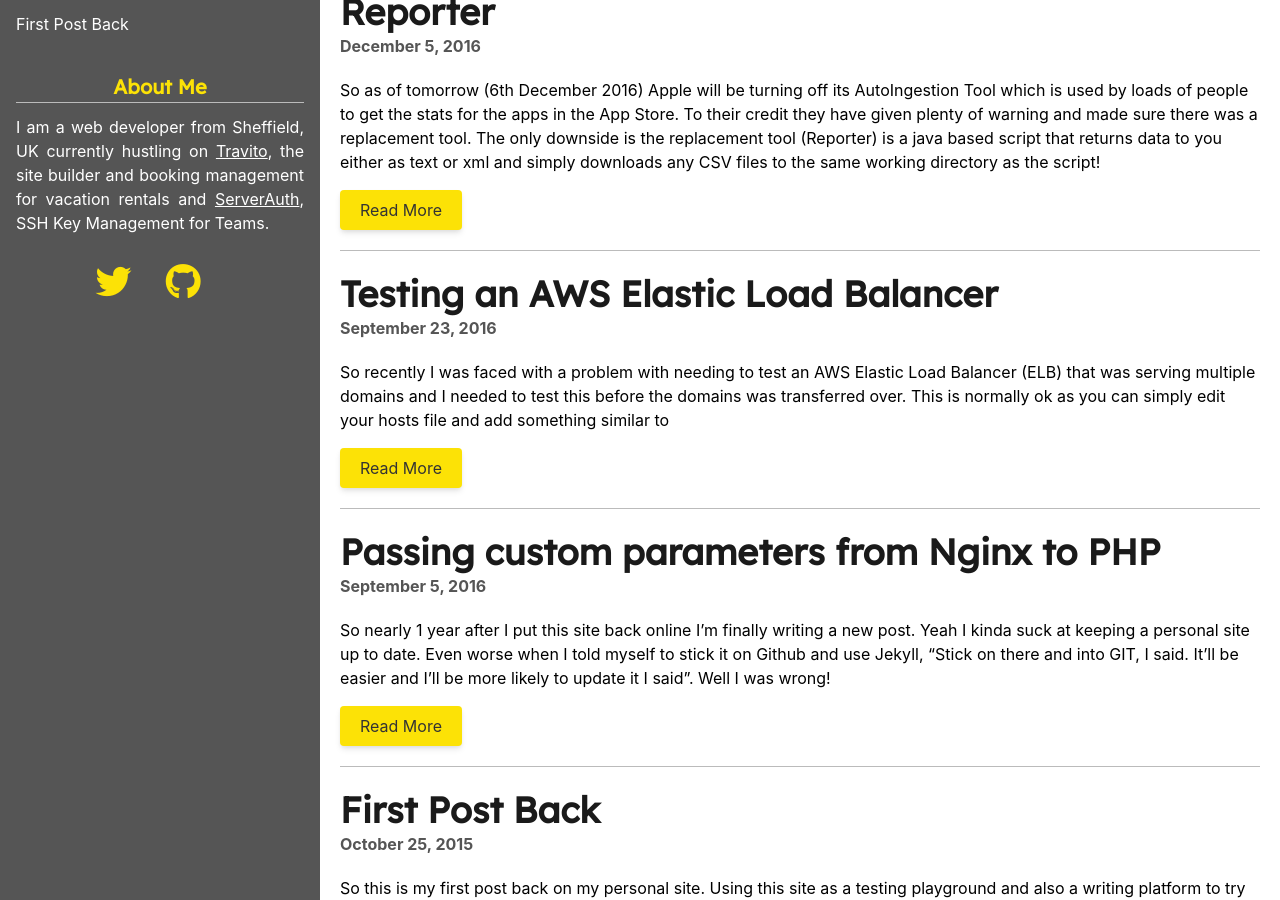
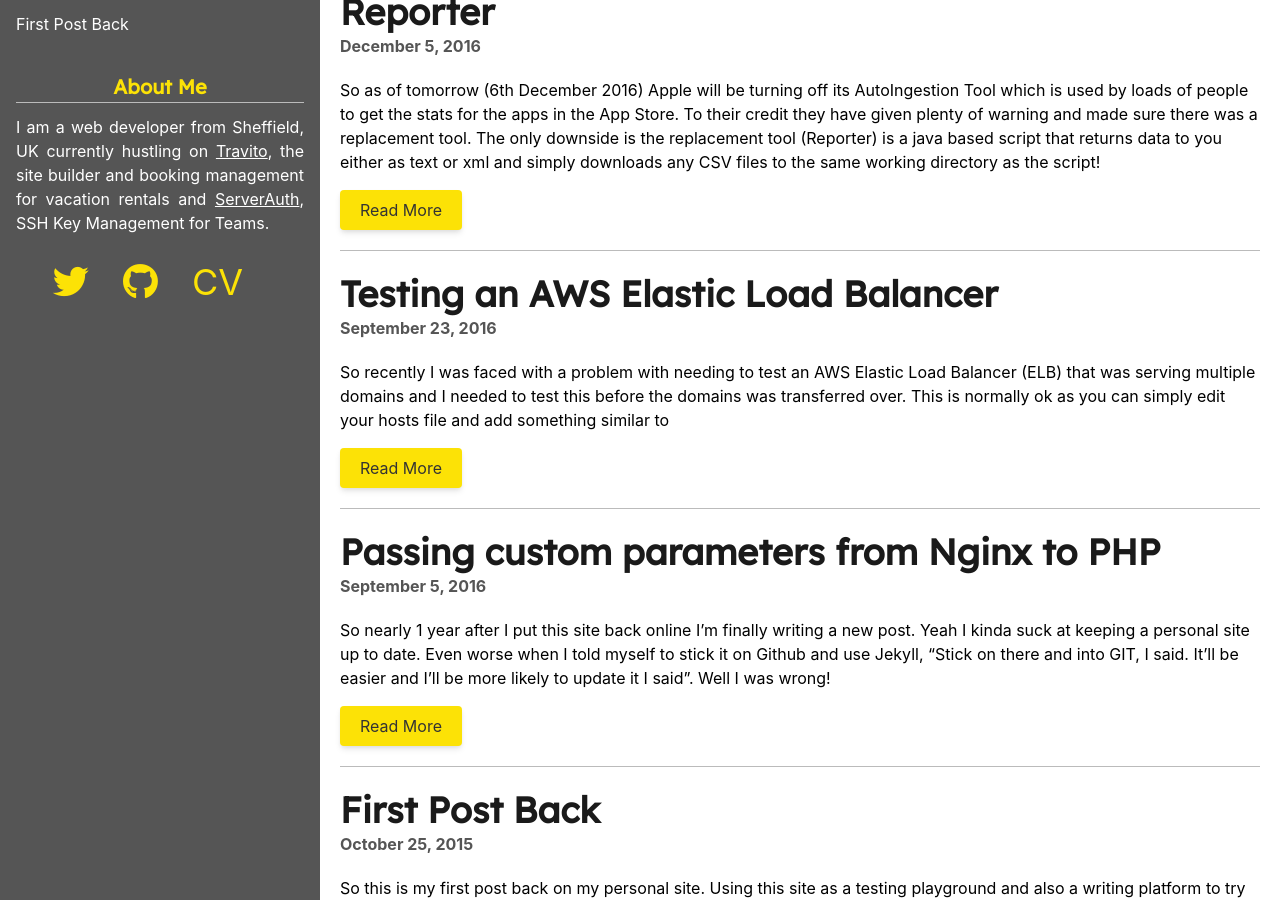
Before and after one commit to peakstoneuk/peakstoneuk.github.io, a Jekyll site: the page built from index.html, in a window 1280 px wide and 900 px high, scrolled down 584 px. Built offline with Jekyll 4.4.1, drawn with Linux system fonts in a browser that asks for light colours.

Commit message:
Update header.html

```diff
--- a/_includes/header.html
+++ b/_includes/header.html
@@ -14,6 +14,10 @@
 
                                 <a href="https://github.com/mikebarlow" target="_blank" class="text-md mr-4 text-yellow-500 hover:text-yellow-600 no-underline">
                                     <i class="fab fa-github"></i>
+                                </a>
+
+                                <a href="https://mikebarlow.co.uk/cv.pdf" target="_blank" class="text-md mr-4 text-yellow-500 hover:text-yellow-600 no-underline">
+                                    CV
                                 </a>
                             </div>
                         </div>
@@ -47,6 +51,10 @@
                         <a href="https://github.com/mikebarlow" target="_blank" class="text-4xl mr-6 text-yellow-500 hover:text-yellow-600 no-underline">
                             <i class="fab fa-github"></i>
                         </a>
+
+                        <a href="https://mikebarlow.co.uk/cv.pdf" target="_blank" class="text-4xl mr-6 text-yellow-500 hover:text-yellow-600 no-underline">
+                            CV
+                        </a>
                     </div>
                 </div>
 
```
